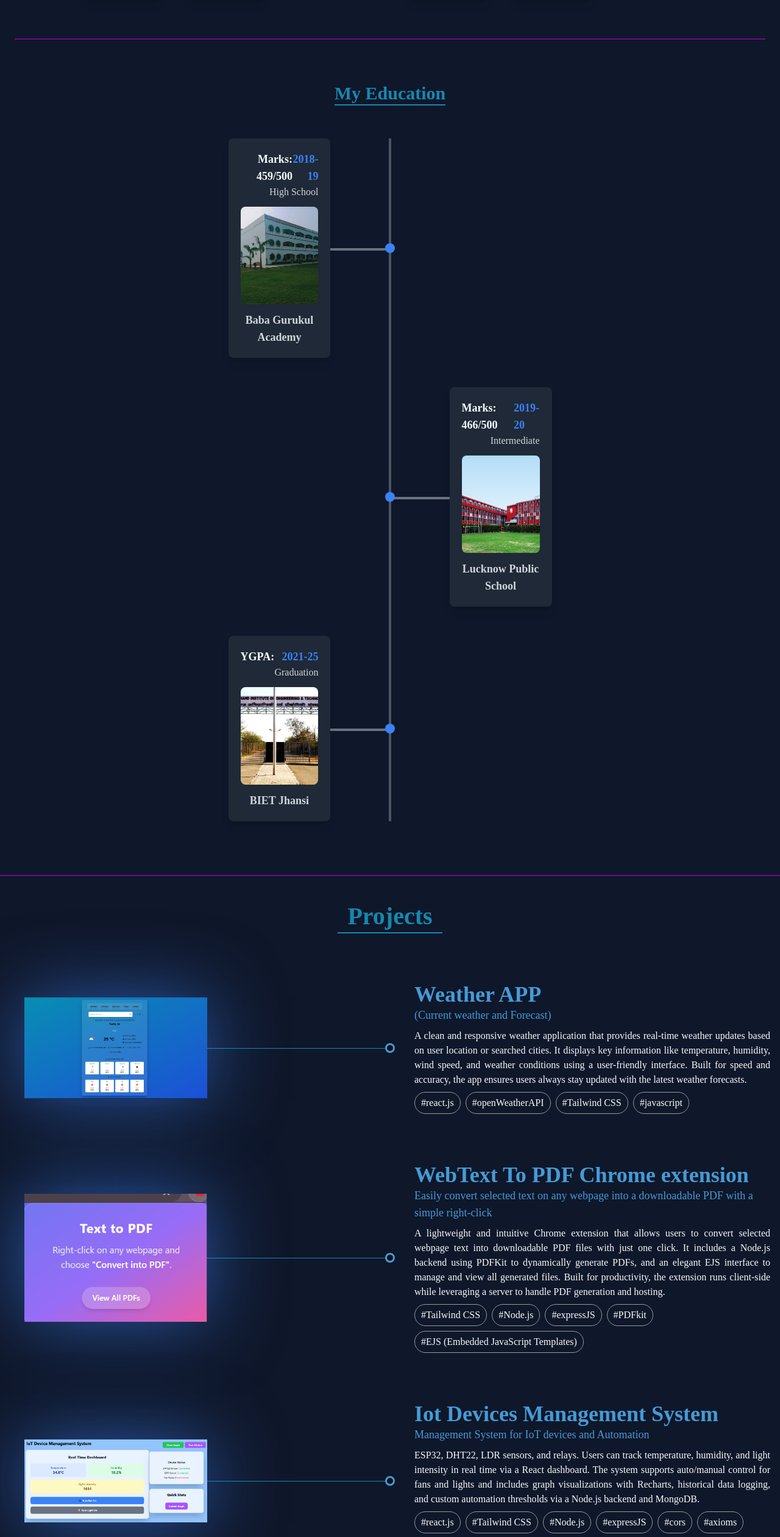
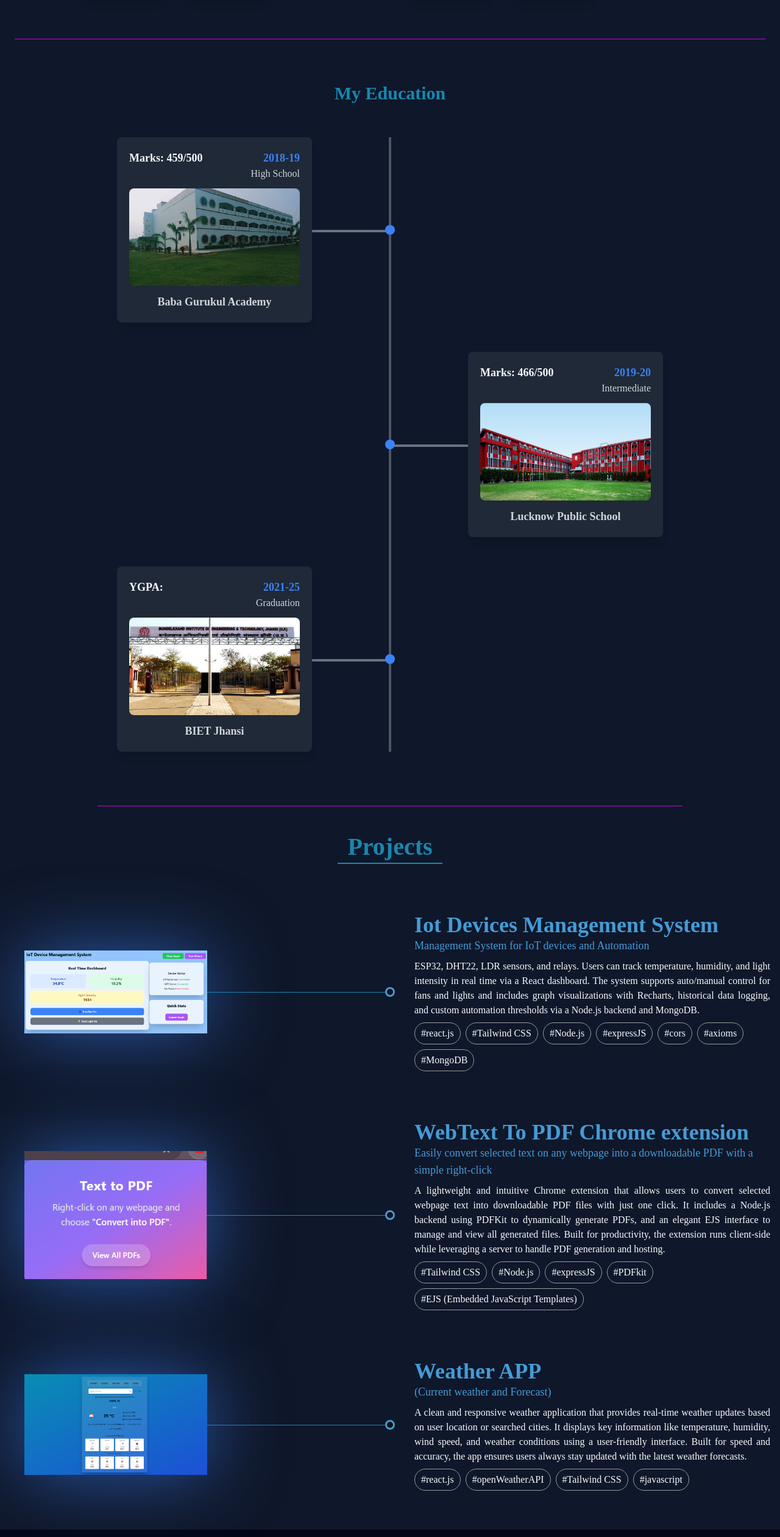
Before and after one commit to ArYann-13/my-portfolio, a React (Create React App) app in the folder frontend/: page / in a window 1280 px wide. Shown: the part 2167-4688 px from the top of the page at 61% size. Built offline with nearby package versions, Linux system fonts and the light colour scheme.

Commit message:
updated code

```diff
--- a/frontend/src/components/Education.js
+++ b/frontend/src/components/Education.js
@@ -6,37 +6,37 @@ const Education = () => {
       year: "2018-19",
       title: "High School",
       img: "assets/g3-1.jpg",
-      name:"Baba Gurukul Academy",
+      name: "Baba Gurukul Academy",
       link: "https://babagurukul.com/",
-      marks:"Marks:",
-      numb:"459/500",
+      marks: "Marks:",
+      numb: "459/500",
       side: "left"
     },
     {
       year: "2019-20",
       title: "Intermediate",
       img: "assets/LPS.jpg",
-      name:"Lucknow Public School",
+      name: "Lucknow Public School",
       link: "https://lpsgomtinagar.in/",
-      numb:"466/500",
-      marks:"Marks:",
+      numb: "466/500",
+      marks: "Marks:",
       side: "right"
     },
     {
       year: "2021-25",
       title: "Graduation",
       img: "assets/BIET.jpg",
-      name:"BIET Jhansi",
+      name: "BIET Jhansi",
       link: "https://bietjhs.ac.in/",
-      marks:"YGPA:",
-      numb:"",
+      marks: "YGPA:",
+      numb: "",
       side: "left"
     },
   ];
 
   return (
-    <section id='education' className='relative  text-light-text dark:text-dark-text bg-light-background dark:bg-dark-background flex flex-col justify-center items-center'>
-      <p className="text-center text-3xl text-[#1788ae] border-b-2 border-[#1788ae] m-[30px] font-bold">My Education</p>
+    <section id='education' className='relative  text-light-text dark:text-dark-text bg-light-background dark:bg-dark-background'>
+      <p className="text-center text-3xl text-[#1788ae] m-[30px] font-bold">My Education</p>
 
       <div className="min-h-screen flex items-center justify-center p-6">
         <div className="relative w-full max-w-3xl">
@@ -49,14 +49,12 @@ const Education = () => {
             {timelineEvents.map((event, index) => (
               <div
                 key={index}
-              className={`relative flex items-center w-full flex-col md:flex-row ${
-                event.side === "left" ? "md:justify-start" : "md:justify-end"
+                className={`relative flex items-center w-full flex-col md:flex-row ${event.side === "left" ? "md:justify-start" : "md:justify-end"
                   }`}
               >
 
                 <div
-                className={`hidden md:block absolute top-1/2 h-1 w-5/12 bg-gray-500 ${
-                  event.side === "left" ? "right-1/2" : "left-1/2"
+                  className={`hidden md:block absolute top-1/2 h-1 w-5/12 bg-gray-500 ${event.side === "left" ? "right-1/2" : "left-1/2"
                     }`}
                 ></div>
 
@@ -64,8 +62,7 @@ const Education = () => {
 
                 {/* Timeline Card */}
                 <div
-                className={`w-full md:w-5/12 p-5 relative bg-white dark:bg-gray-800 rounded-lg shadow-lg transition-transform transform hover:scale-105 ${
-                  event.side === "left" ? "md:text-right md:right-16" : "md:text-left md:left-16"
+                  className={`w-full md:w-5/12 p-5 relative bg-white dark:bg-gray-800 rounded-lg shadow-lg transition-transform transform hover:scale-105 ${event.side === "left" ? "md:text-right md:right-16" : "md:text-left md:left-16"
                     }`}
                 >
 
@@ -73,7 +70,7 @@ const Education = () => {
                     <span>{event.marks} {event.numb}</span>
                     <span className="text-blue-500">{event.year}</span>
                   </h3>
-                <p className={`text-gray-600 dark:text-gray-300 ${event.side==="left"?"text-right" :"text-right"}`}>{event.title}</p>
+                  <p className={`text-gray-600 dark:text-gray-300 ${event.side === "left" ? "text-right" : "text-right"}`}>{event.title}</p>
 
                   <div className="relative group mt-3">
                     <img
@@ -87,7 +84,7 @@ const Education = () => {
                       rel="noopener noreferrer"
                       className="absolute inset-0 bg-black bg-opacity-50 opacity-0 group-hover:opacity-100 flex items-center justify-center text-sm font-semibold text-white rounded-lg transition-opacity"
                     >
-                    Visit
+                      Visit 🔗
                     </a>
                   </div>
                   <h3 className={`text-gray-600 text-lg font-bold mt-3 dark:text-gray-300 ${event.side==="left"?"text-center" :"text-center"}`}>
@@ -101,7 +98,7 @@ const Education = () => {
         </div>
       </div>
 
-    <hr className='mt-16  border-t-2 border-[#700c86] w-3/4 md:w-full mx-auto' />
+      <hr className='mt-16  border-t-2 border-[#700c86] w-3/4 md:max-w-full mx-auto' />
 
     </section>
 
--- a/frontend/src/components/Projects.js
+++ b/frontend/src/components/Projects.js
@@ -2,12 +2,12 @@ import React from 'react';
 
 const projectList = [
   {
-    title: "Weather APP",
-    subtitle: "(Current weather and Forecast)",
-    description: "A clean and responsive weather application that provides real-time weather updates based on user location or searched cities. It displays key information like temperature, humidity, wind speed, and weather conditions using a user-friendly interface. Built for speed and accuracy, the app ensures users always stay updated with the latest weather forecasts.",
-    imageUrl: "/assets/projectSS/weather-app-ss.png",
-    projectLink: "https://github.com/ArYann-13/weather-app",
-    tags: ["#react.js", "#openWeatherAPI", "#Tailwind CSS", "#javascript"]
+    title: "Iot Devices Management System",
+    subtitle: "Management System for IoT devices and Automation",
+    description: "ESP32, DHT22, LDR sensors, and relays. Users can track temperature, humidity, and light intensity in real time via a React dashboard. The system supports auto/manual control for fans and lights and includes graph visualizations with Recharts, historical data logging, and custom automation thresholds via a Node.js backend and MongoDB.",
+    imageUrl: "/assets/projectSS/IoT.png",
+    projectLink: "https://github.com/ArYann-13/Iot-Device-Management-System",
+    tags: ["#react.js","#Tailwind CSS", "#Node.js","#expressJS","#cors","#axioms", "#MongoDB"]
   },
   {
     title: "WebText To PDF Chrome extension",
@@ -18,12 +18,12 @@ const projectList = [
     tags: ["#Tailwind CSS", "#Node.js","#expressJS","#PDFkit", "#EJS (Embedded JavaScript Templates)"]
   },
   {
-    title: "Iot Devices Management System",
-    subtitle: "Management System for IoT devices and Automation",
-    description: "ESP32, DHT22, LDR sensors, and relays. Users can track temperature, humidity, and light intensity in real time via a React dashboard. The system supports auto/manual control for fans and lights and includes graph visualizations with Recharts, historical data logging, and custom automation thresholds via a Node.js backend and MongoDB.",
-    imageUrl: "/assets/projectSS/IoT.png",
-    projectLink: "https://github.com/ArYann-13/Iot-Device-Management-System",
-    tags: ["#react.js","#Tailwind CSS", "#Node.js","#expressJS","#cors","#axioms", "#MongoDB"]
+    title: "Weather APP",
+    subtitle: "(Current weather and Forecast)",
+    description: "A clean and responsive weather application that provides real-time weather updates based on user location or searched cities. It displays key information like temperature, humidity, wind speed, and weather conditions using a user-friendly interface. Built for speed and accuracy, the app ensures users always stay updated with the latest weather forecasts.",
+    imageUrl: "/assets/projectSS/weather-app-ss.png",
+    projectLink: "https://github.com/ArYann-13/weather-app",
+    tags: ["#react.js", "#openWeatherAPI", "#Tailwind CSS", "#javascript"]
   },
 
 ];
```
Lines whose indentation alone changed are shown as unchanged.
